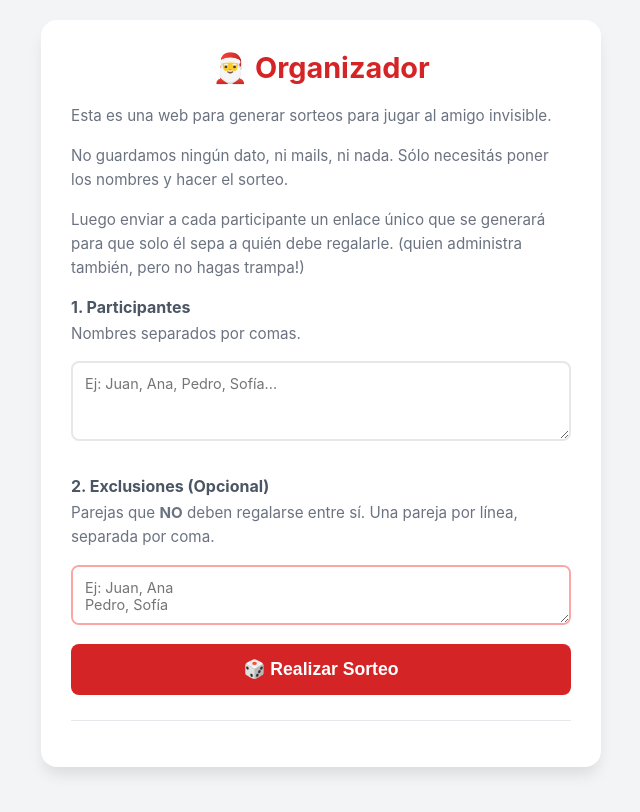
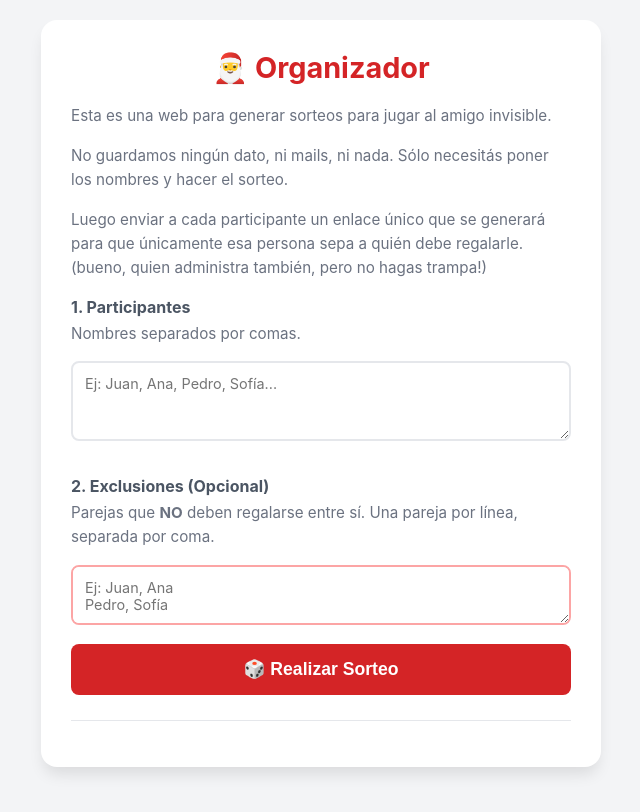
Before and after one commit to slzrdev/amigo-invisible, a plain HTML site: page index.html in a window 1280 px wide. Shown: the whole page, without its empty margins (319-959 px from the left). Drawn offline with Linux system fonts and the light colour scheme.

Commit message:
Clarify unique link description for participants
Updated text to clarify that only the participant will know who to gift.

```diff
--- a/index.html
+++ b/index.html
@@ -69,7 +69,7 @@
             <h1>🎅 Organizador</h1>
             <p>Esta es una web para generar sorteos para jugar al amigo invisible.</p>
             <p>No guardamos ningún dato, ni mails, ni nada. Sólo necesitás poner los nombres y hacer el sorteo.</p>
-            <p>Luego enviar a cada participante un enlace único que se generará para que solo él sepa a quién debe regalarle. (quien administra también, pero no hagas trampa!)</p>
+            <p>Luego enviar a cada participante un enlace único que se generará para que únicamente esa persona sepa a quién debe regalarle. (bueno, quien administra también, pero no hagas trampa!)</p>
 
             <h3>1. Participantes</h3>
             <p>Nombres separados por comas.</p>
```
